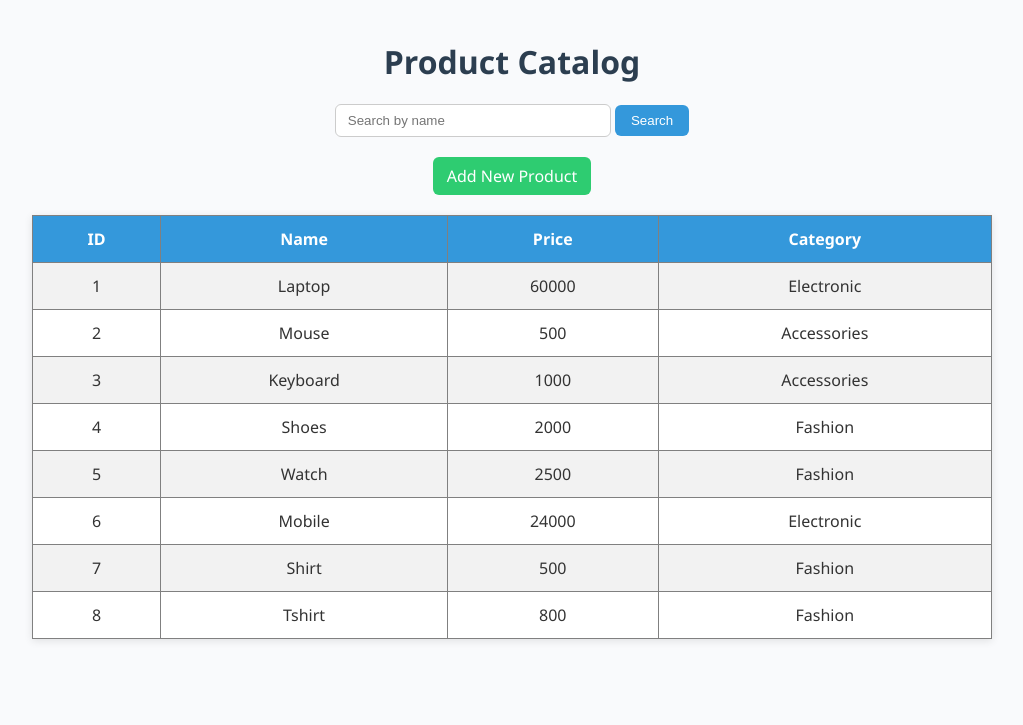
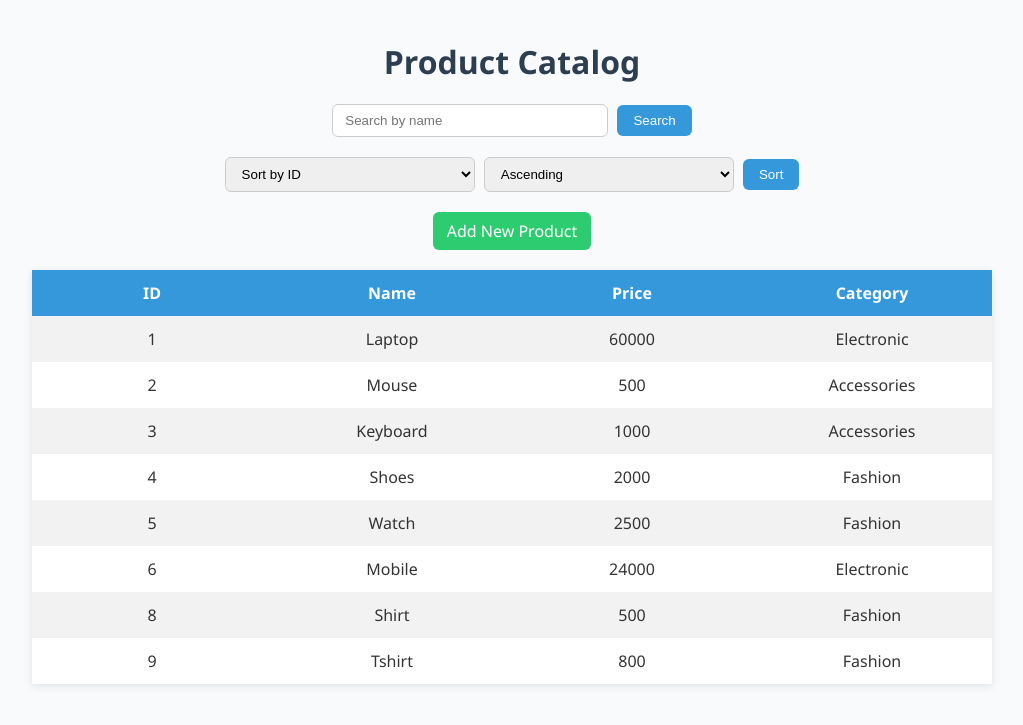
Before and after one commit to sudeepcpoojari/productcatalog, a Django app: page / in a window 1280 px wide. Shown: the top 725 px of the page, without its empty margins (128-1151 px from the left). Run offline with Django 5.2, Linux system fonts and the light colour scheme; data comes from the database, SQL or seed files in the repository; both versions use the stored data as it was after the commit.

Commit message:
Added search & sorting feature and updated UI

```diff
--- a/catalog/urls.py
+++ b/catalog/urls.py
@@ -4,4 +4,5 @@
 urlpatterns = [
     path('', ProductListView.as_view(), name='product_list'),
     path('add/', ProductCreateView.as_view(), name='add_product'),
+
 ]
--- a/catalog/views.py
+++ b/catalog/views.py
@@ -6,11 +6,27 @@
 class ProductListView(View):
     def get(self, request):
         query = request.GET.get('q', '')
+        sort_by = request.GET.get('sort_by', 'id')
+        order = request.GET.get('order', 'asc')
+
+        products = Product.objects.all()
+
         if query:
-            products = Product.objects.filter(name__icontains=query)
-        else:
-            products = Product.objects.all()
-        return render(request,'product_list.html', {'products': products, 'query': query})
+            products = products.filter(name__icontains=query)
+
+        if request.GET.get('sort_by'):  # Only apply sorting if sort form used
+            if order == 'desc':
+                sort_by = '-' + sort_by
+            products = products.order_by(sort_by)
+
+        return render(request, 'product_list.html', {
+            'products': products,
+            'query': query,
+            'sort_by': sort_by.lstrip('-'),
+            'order': order,
+        })
+
+
 
 class ProductCreateView(View):
     def get(self, request):
@@ -24,4 +40,5 @@
         return redirect('product_list')
 
 
+
 # Create your views here.
--- a/templates/product_list.html
+++ b/templates/product_list.html
@@ -17,11 +17,12 @@
             text-align: center;
             margin-bottom: 20px;
         }
-        input[type="text"] {
+        input[type="text"], select {
             padding: 8px 12px;
             width: 250px;
             border: 1px solid #ccc;
             border-radius: 6px;
+            margin-right: 5px;
         }
         button {
             padding: 8px 16px;
@@ -52,10 +53,12 @@
             border-collapse: collapse;
             background: white;
             box-shadow: 0 2px 8px rgba(0,0,0,0.1);
+            table-layout: fixed;
         }
         th, td {
             padding: 12px;
             text-align: center;
+            word-wrap: break-word;
         }
         th {
             background-color: #3498db;
@@ -69,14 +72,33 @@
 <body>
     <h1>Product Catalog</h1>
 
+    <!-- SEARCH FORM -->
     <form method="get">
-        <input type="text" name="q" placeholder="Search by name" value="{{query}}">
+        <input type="text" name="q" placeholder="Search by name" value="{{ query }}">
         <button type="submit">Search</button>
     </form>
+
+    <!-- SORT FORM -->
+    <form method="get">
+        <select name="sort_by">
+            <option value="id" {% if sort_by == 'id' %}selected{% endif %}>Sort by ID</option>
+            <option value="price" {% if sort_by == 'price' %}selected{% endif %}>Sort by Price</option>
+            <option value="category" {% if sort_by == 'category' %}selected{% endif %}>Sort by Category</option>
+        </select>
+
+        <select name="order">
+            <option value="asc" {% if order == 'asc' %}selected{% endif %}>Ascending</option>
+            <option value="desc" {% if order == 'desc' %}selected{% endif %}>Descending</option>
+        </select>
+
+        <button type="submit">Sort</button>
+    </form>
+
     <div style="text-align:center;">
         <a href="{% url 'add_product' %}">Add New Product</a>
     </div>
-    <table border="1" cellpadding="8">
+
+    <table>
         <tr>
             <th>ID</th>
             <th>Name</th>
@@ -85,14 +107,15 @@
         </tr>
         {% for p in products %}
         <tr>
-            <td>{{ forloop.counter }}</td>
+            <td>{{ p.id }}</td>
             <td>{{ p.name }}</td>
             <td>{{ p.price }}</td>
             <td>{{ p.category }}</td>
         </tr>
         {% empty %}
-        <tr><td colspan="3">No products found.</td></tr>
+        <tr><td colspan="4">No products found.</td></tr>
         {% endfor %}
     </table>
+
 </body>
 </html>
```
Also changed, not shown: README.md, Screenshot 2025-11-01 114818.png (deleted), Screenshot 2025-11-01 120617.png (deleted), Screenshot 2025-11-01 132819.png (added), Screenshot 2025-11-01 133803.png (added), db.sqlite3.
